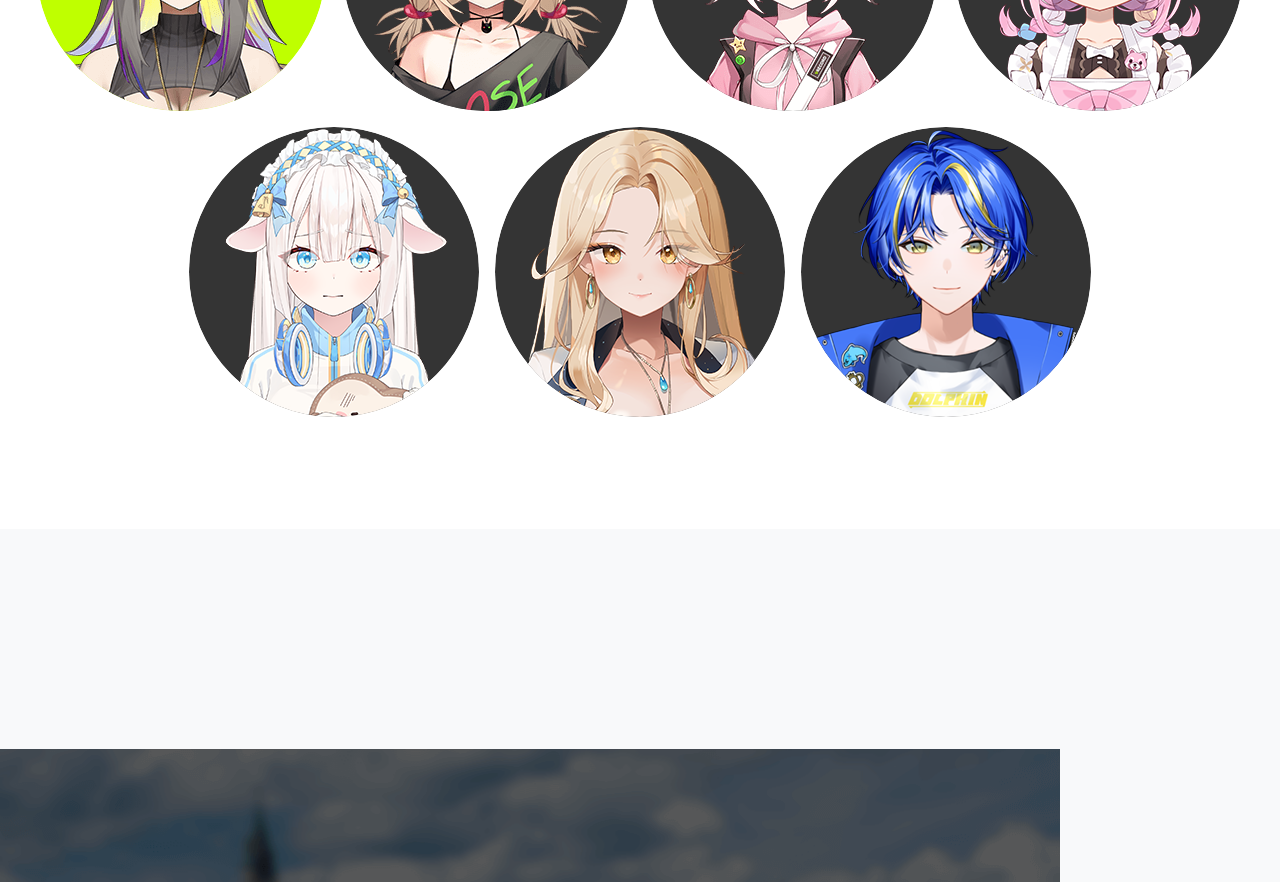
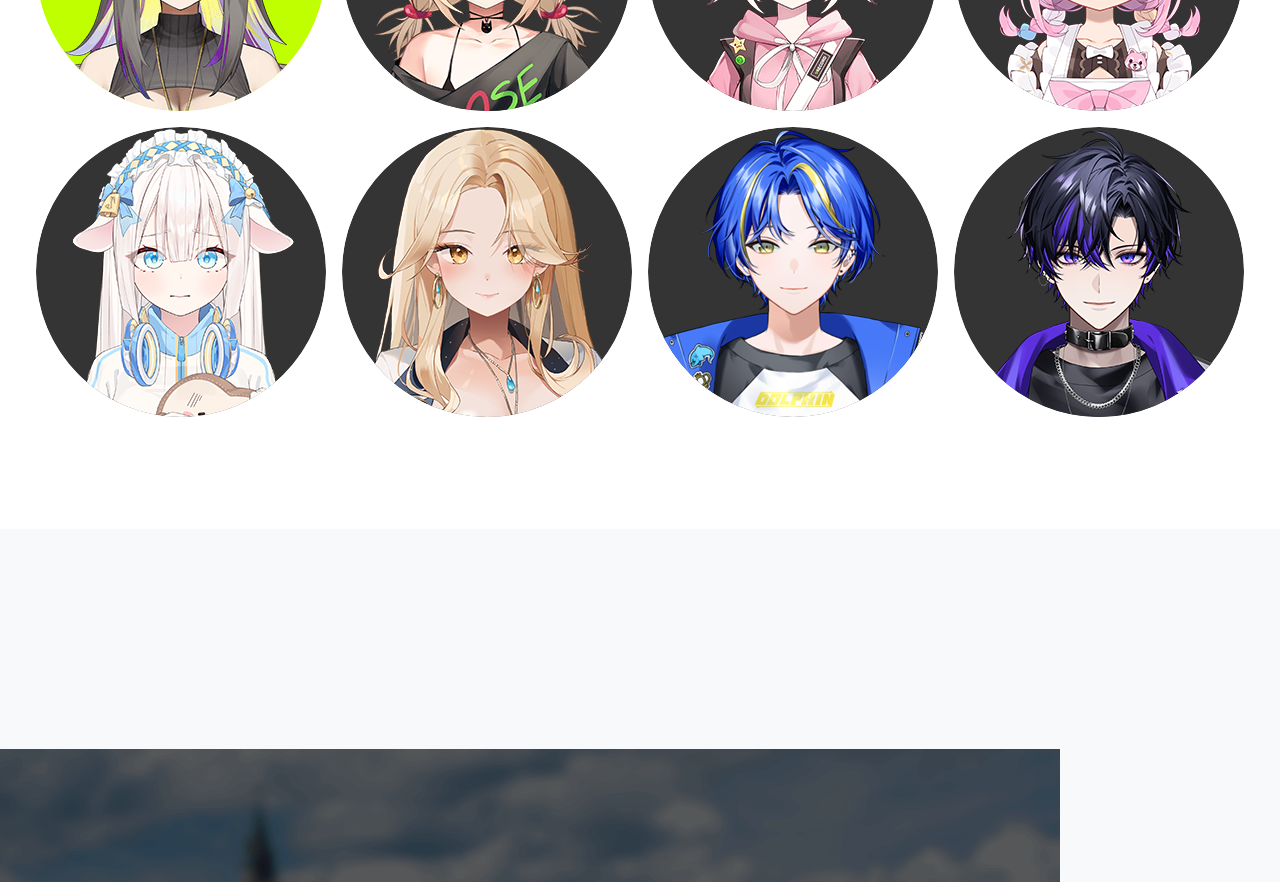
Before and after one commit to VrecordArim/VRECORD-static, a plain HTML site: page index.html in a window 1280 px wide. Shown: the part 1400-2282 px from the top of the page. Drawn offline with Linux system fonts and the light colour scheme.

Commit message:
차가운 님 캐릭터 정보 추가

```diff
--- a/index.html
+++ b/index.html
@@ -91,6 +91,9 @@ function onInitialized() {
         </div>
         <div class="talent-item talent-icon-item" onClick="switchTalent(7);">
           <img class="talent-image" src="./image/char_sevia.png" />
+        </div>
+        <div class="talent-item talent-icon-item" onClick="switchTalent(8);">
+          <img class="talent-image" src="./image/char_gawoon.png" />
         </div>
       </div>
 
```
